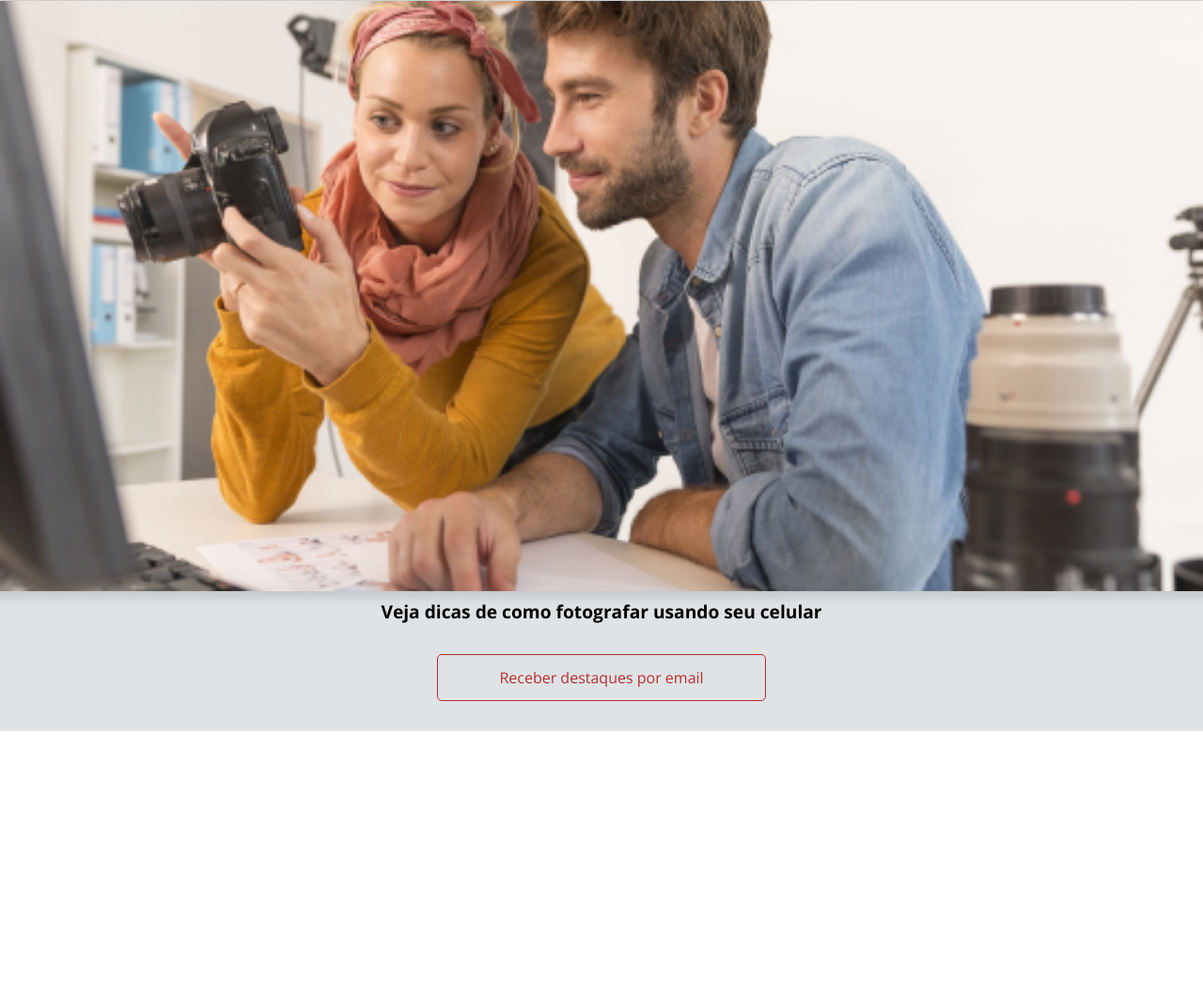
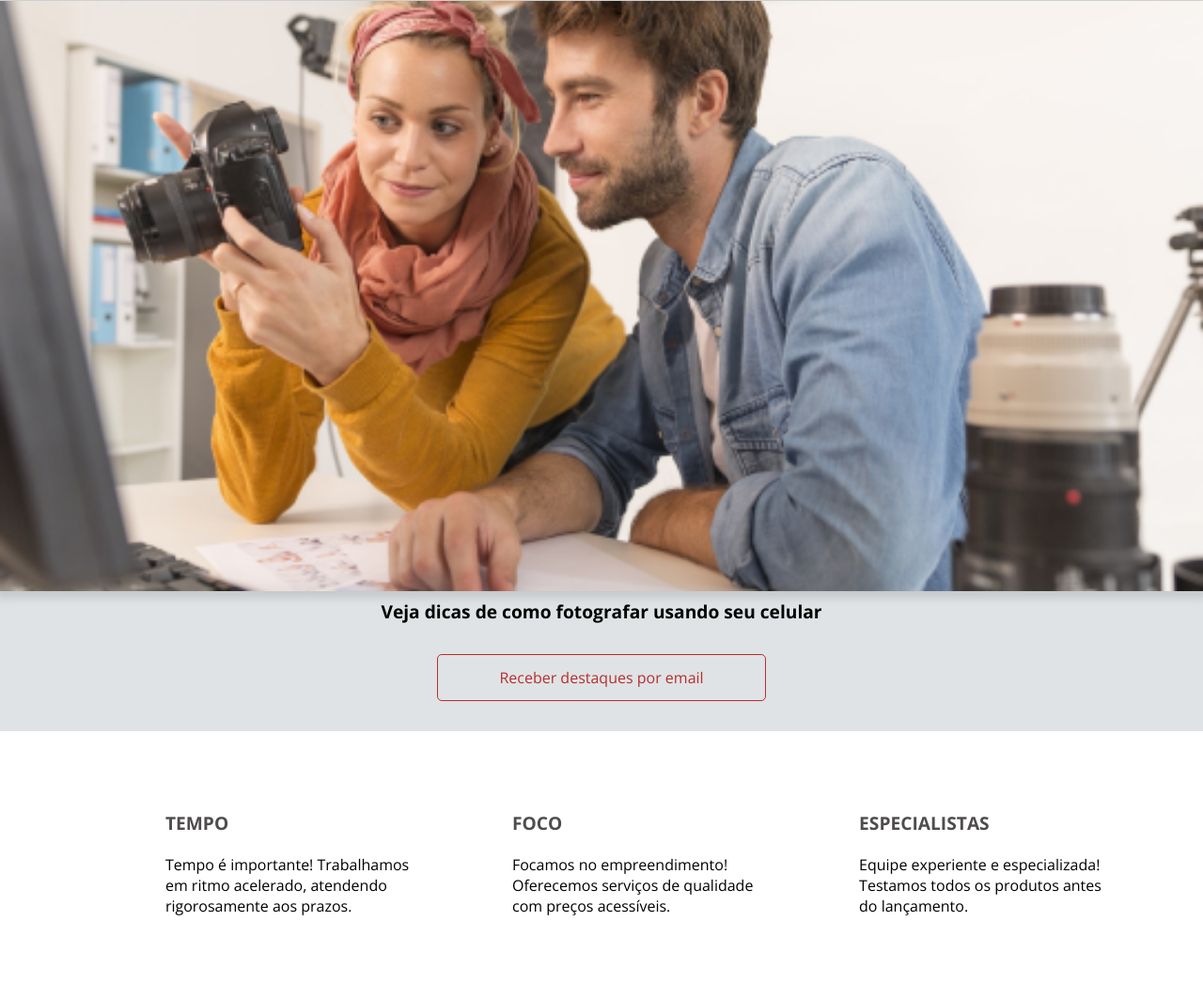
Before and after one commit to Laynm/Apeperia---Site-responsivo, a plain HTML site: page projeto-apeperia-b2501c63b2ebdfd8226473a6c8ffa8777e559efe/index.html in a window 1280 px wide. Shown: the part 1195-2258 px from the top of the page at 94% size. Before the commit the page ends 1973 px from the top, so only its background shows below. Drawn offline with nearby package versions, Linux system fonts and the light colour scheme.

Commit message:
sessão diferenciais

```diff
--- /dev/null
+++ b/projeto-apeperia-b2501c63b2ebdfd8226473a6c8ffa8777e559efe/css/diferenciais.css
@@ -0,0 +1,31 @@
+.diferenciais {
+    padding-top: 3.5rem;
+    padding-bottom: 3.5rem;
+}
+
+.diferenciais__lista {
+    display: flex;
+    flex-wrap: wrap;
+    justify-content: space-evenly;
+}
+
+.diferenciais__item {
+    max-width: 350px;
+
+    box-sizing: border-box;
+
+    padding: 2rem 0 2rem 5rem;
+}
+
+.item__titulo {
+    color: var(--cinza-escuro);
+    font-weight: 700;
+    font-size: 1.2rem;
+    text-transform: uppercase;
+
+    margin-bottom: 1.5rem;
+}
+
+.item__texto {
+    line-height: normal;
+}
--- a/projeto-apeperia-b2501c63b2ebdfd8226473a6c8ffa8777e559efe/index.html
+++ b/projeto-apeperia-b2501c63b2ebdfd8226473a6c8ffa8777e559efe/index.html
@@ -11,6 +11,7 @@
     <link rel="stylesheet" href="css/cabecalho.css">
     <link rel="stylesheet" href="css/chamada.css">
     <link rel="stylesheet" href="css/destaques.css">
+    <link rel="stylesheet" href="css/diferenciais.css">
 </head>
 <body>
     <header class="cabecalho container">
@@ -50,6 +51,23 @@
             <a href="#" class="destaques_botao botao">Receber destaques por email
             </a>
         </section>
+        <section class="diferenciais container">
+            <ul class="diferenciais__lista">
+                <li class="diferenciais__item">
+                    <h2 class="item__titulo">Tempo</h2>
+                    <p class="item__texto">Tempo é importante! Trabalhamos em ritmo acelerado, atendendo rigorosamente aos prazos.</p>
+                </li>
+                <li class="diferenciais__item">
+                    <h2 class="item__titulo">Foco</h2>
+                    <p class="item__texto">Focamos no empreendimento! Oferecemos serviços de qualidade com preços acessíveis.</p>
+                </li>
+                <li class="diferenciais__item">
+                    <h2 class="item__titulo">Especialistas</h2>
+                    <p class="item__texto">Equipe experiente e especializada! Testamos todos os produtos antes do lançamento.</p>
+                </li>
+            </ul>
+</section>
+
     </main>
 </body>
 </html>
```
